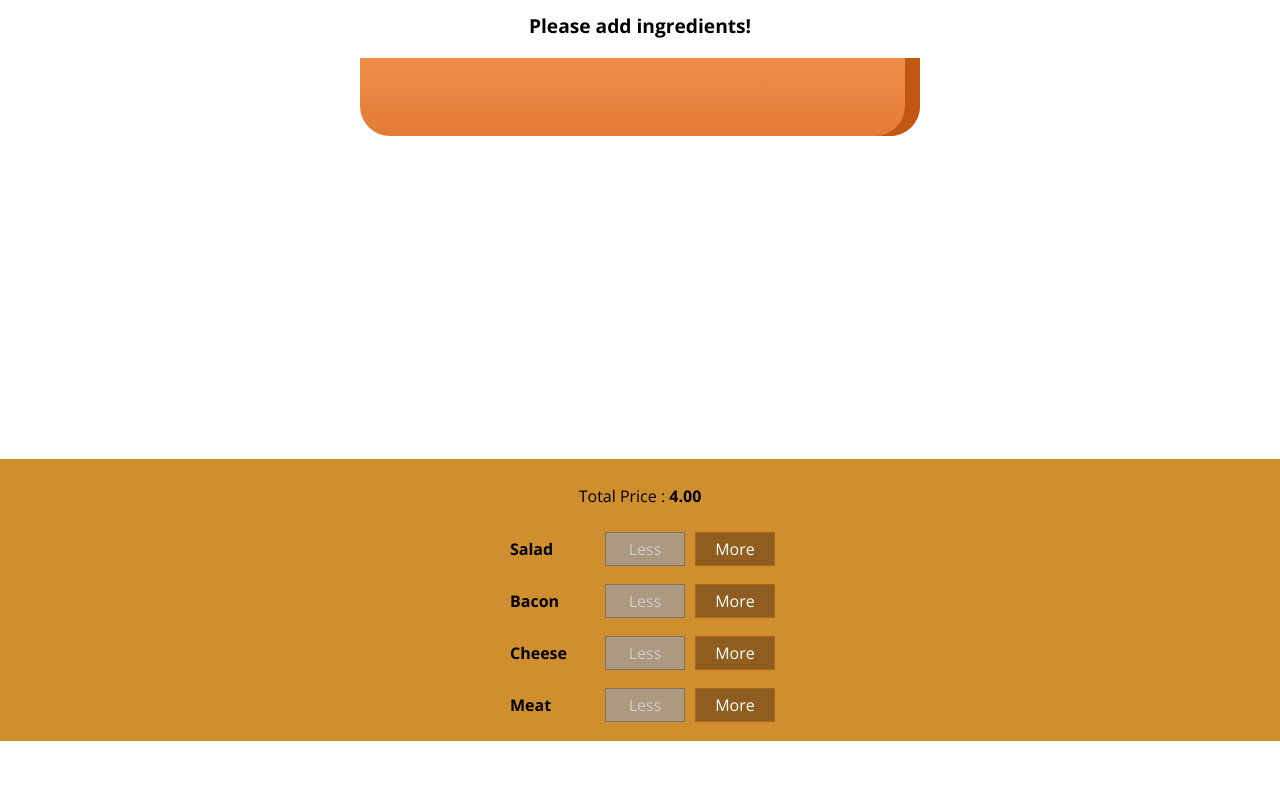
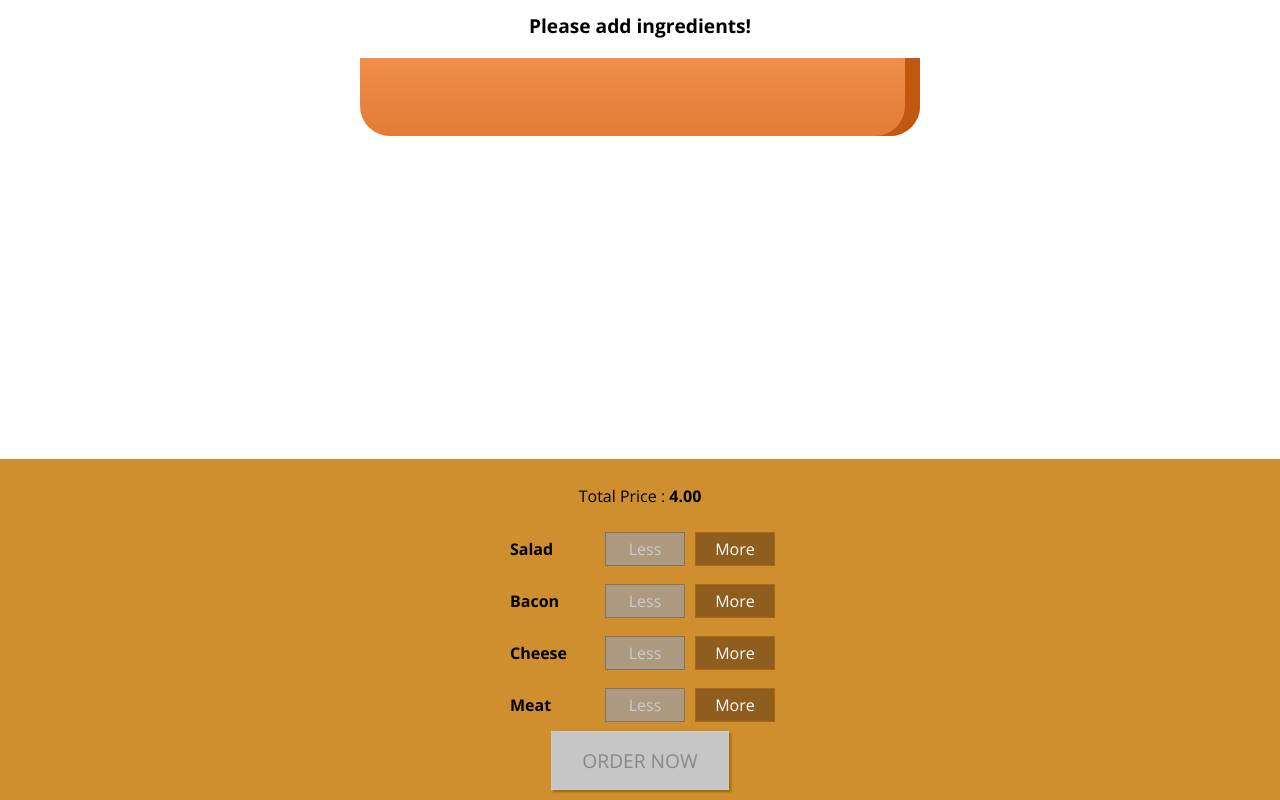
Before and after one commit to k0adarsh/BurgerBuilder, a React app: page / in a window 1280 px wide. Shown: the part 179-979 px from the top of the page. Before the commit the page ends 920 px from the top, so only its background shows below. Built offline with nearby package versions, Linux system fonts and the light colour scheme.

Commit message:
Order button added

```diff
--- a/src/Components/Burger/BuildControls/BuildControls.css
+++ b/src/Components/Burger/BuildControls/BuildControls.css
@@ -8,3 +8,43 @@
    margin: auto;
    padding: 10px 0px;
 }
+.OrderButton {
+   background-color: #DAD735;
+   outline: none;
+   cursor: pointer;
+   border: 1px solid #966909;
+   color: #966909;
+   font-family: inherit;
+   font-size: 1.2em;
+   padding: 15px 30px;
+   box-shadow: 2px 2px 2px #966909;
+}
+
+.OrderButton:hover, .OrderButton:active {
+   background-color: #A0DB41;
+   border: 1px solid #966909;
+   color: #966909;
+}
+
+.OrderButton:disabled {
+   background-color: #C7C6C6;
+   cursor: not-allowed;
+   border: 1px solid #ccc;
+   color: #888888;
+}
+
+.OrderButton:not(:disabled) {
+   animation: enable 0.3s linear;
+}
+
+@keyframes enable {
+   0% {
+       transform: scale(1);
+   }
+   60% {
+       transform: scale(1.1);
+   }
+   100% {
+       transform: scale(1);
+   }
+}
--- a/src/Components/Burger/BuildControls/BuildControls.js
+++ b/src/Components/Burger/BuildControls/BuildControls.js
@@ -20,8 +20,8 @@
                     removed={() => props.ingredientRemoved(ctrl.type)}
                     disabled={props.disabled[ctrl.type]}
                 />
-
             ))}
+            <button className={classes.OrderButton} disabled={!props.purchasable}>ORDER NOW</button>
         </div>
     );
 };
--- a/src/Containers/BurgerBuilder/BurgerBuilder.js
+++ b/src/Containers/BurgerBuilder/BurgerBuilder.js
@@ -18,8 +18,22 @@
             cheese: 0,
             meat: 0
         },
-        totalPrice: 4
+        totalPrice: 4,
+        purchasable: false
     }
+
+    updatePurchaseState(ingredients) {
+
+        const sum = Object.keys(ingredients)
+            .map(igKey => {
+                return ingredients[igKey]
+            })
+            .reduce((sum, el) => {
+                return sum + el;
+            }, 0)
+        this.setState({ purchasable: sum > 0 })
+    }
+
     addIngredientHandler = (type) => {
         const oldCount = this.state.ingredients[type];
         const updatedCount = oldCount + 1;
@@ -31,6 +45,7 @@
         const oldPrice = this.state.totalPrice;
         const newPrice = oldPrice + priceAddition;
         this.setState({ ingredients: updatedIngredients, totalPrice: newPrice })
+        this.updatePurchaseState(updatedIngredients);
     }
 
     removeIngredientHandler = (type) => {
@@ -46,6 +61,7 @@
         const oldPrice = this.state.totalPrice;
         const newPrice = oldPrice - priceDeduction;
         this.setState({ ingredients: updatedIngredients, totalPrice: newPrice })
+        this.updatePurchaseState(updatedIngredients);
     }
     render() {
         const disabledInfo = {
@@ -60,6 +76,7 @@
                 <BuildControls ingredientAdded={this.addIngredientHandler}
                     ingredientRemoved={this.removeIngredientHandler}
                     disabled={disabledInfo}
+                    purchasable={this.state.purchasable}
                     price={this.state.totalPrice}>
                 </BuildControls>
             </Auxx>
```
